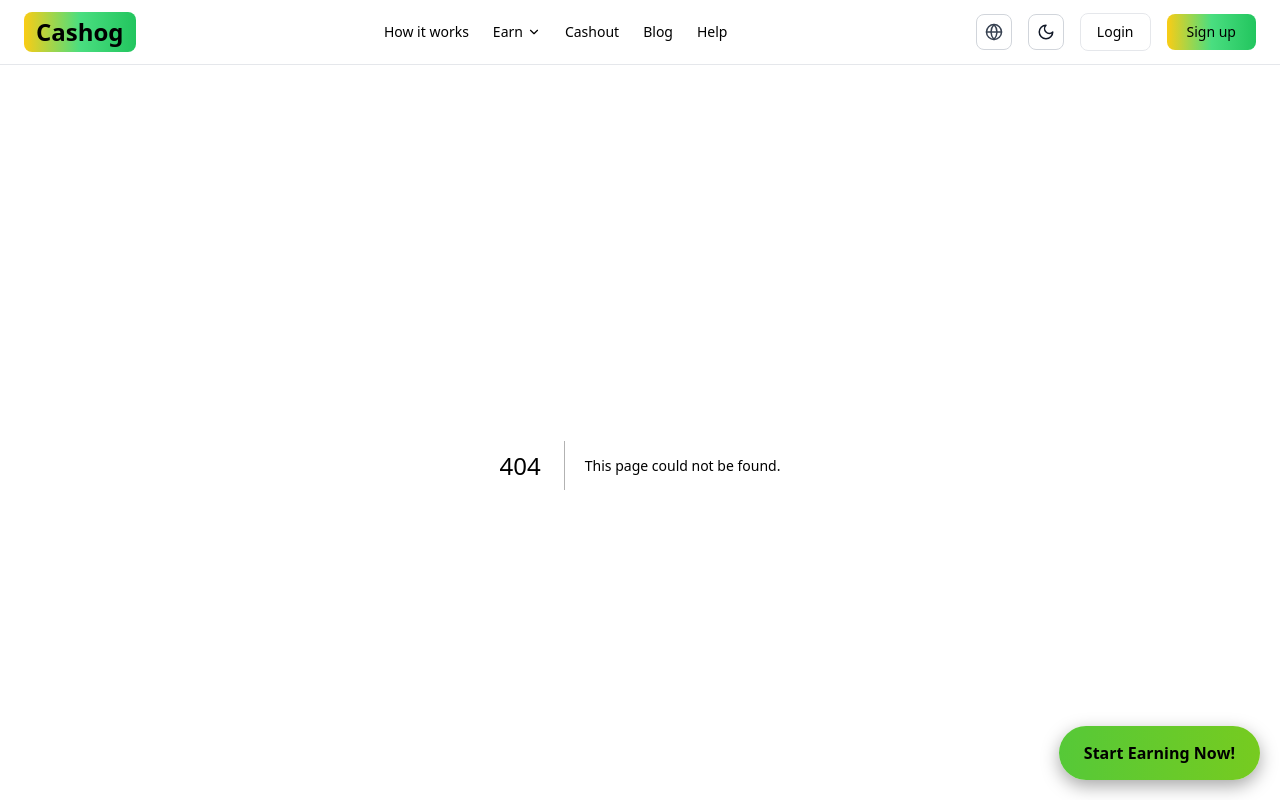
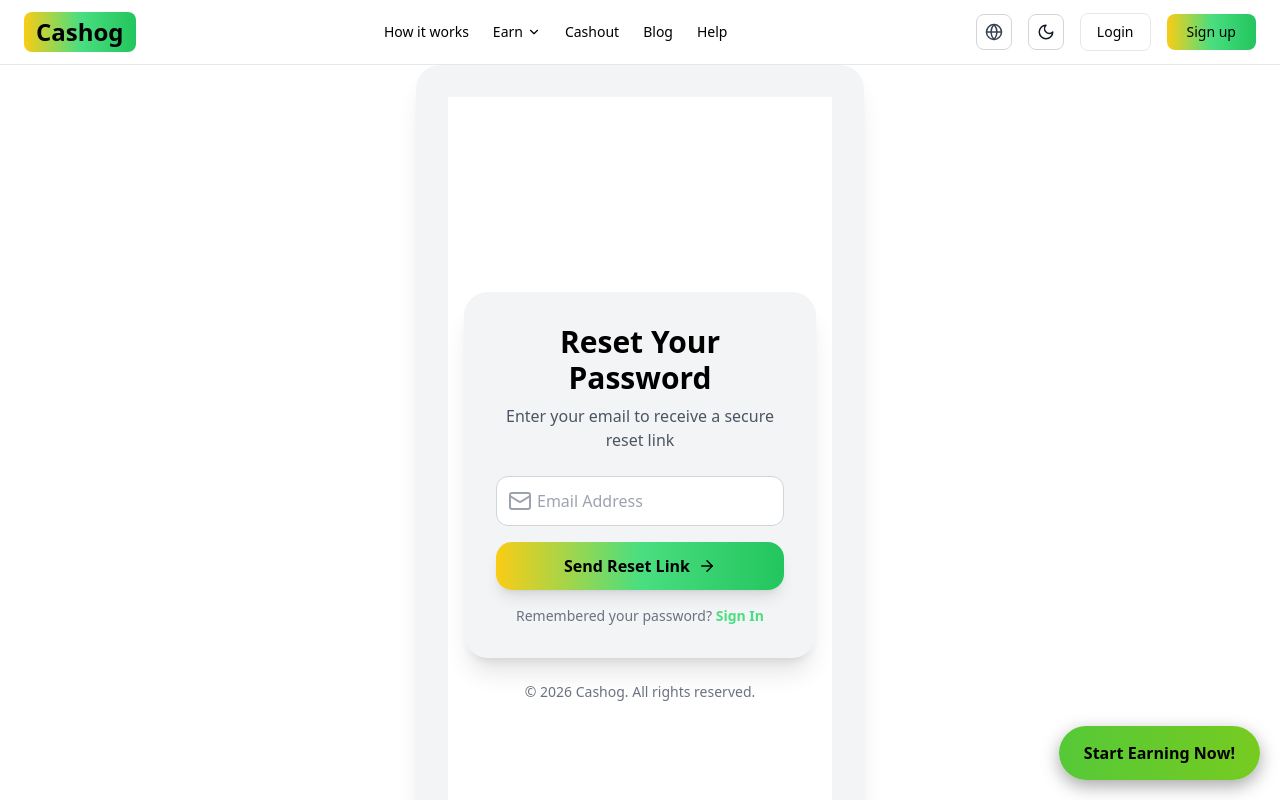
Before and after one commit to tool63/cashin, a Next.js app: page /reset in a window 1280 px wide. Before the commit this address had no page. Shown: the top 800 px of the page. Built offline with nearby package versions, Linux system fonts and the light colour scheme.

Commit message:
Create page.tsx

```diff
--- /dev/null
+++ b/app/(auth)/reset/page.tsx
@@ -0,0 +1,53 @@
+"use client";
+
+import React, { useState } from "react";
+import Link from "next/link";
+import { ArrowRight, Mail } from "lucide-react";
+import AuthLayout from "../layout";
+
+export default function ResetPasswordPage() {
+  const [email, setEmail] = useState("");
+
+  const handleSubmit = (e: React.FormEvent) => {
+    e.preventDefault();
+    console.log("Reset Email:", email);
+    // 🔥 Add password reset API here
+  };
+
+  return (
+    <AuthLayout>
+      <h1 className="text-3xl font-bold mb-2 text-center">Reset Your Password</h1>
+      <p className="text-center text-gray-600 dark:text-gray-400 mb-6">
+        Enter your email to receive a secure reset link
+      </p>
+
+      <form onSubmit={handleSubmit} className="space-y-4">
+        <div className="relative">
+          <Mail className="absolute left-3 top-1/2 -translate-y-1/2 text-gray-400" />
+          <input
+            type="email"
+            placeholder="Email Address"
+            required
+            value={email}
+            onChange={(e) => setEmail(e.target.value)}
+            className="w-full pl-10 pr-4 py-3 rounded-xl border border-gray-300 dark:border-gray-700 bg-white dark:bg-[#0B0E1A] focus:ring-2 focus:ring-green-400 outline-none"
+          />
+        </div>
+
+        <button
+          type="submit"
+          className="w-full bg-gradient-to-r from-yellow-400 via-green-400 to-green-500 text-black py-3 rounded-2xl font-bold shadow-lg hover:scale-105 transition flex justify-center items-center gap-2"
+        >
+          Send Reset Link <ArrowRight size={18} />
+        </button>
+      </form>
+
+      <p className="mt-4 text-center text-sm text-gray-500 dark:text-gray-400">
+        Remembered your password?{" "}
+        <Link href="/auth/login" className="text-green-400 font-semibold hover:underline">
+          Sign In
+        </Link>
+      </p>
+    </AuthLayout>
+  );
+}
```
